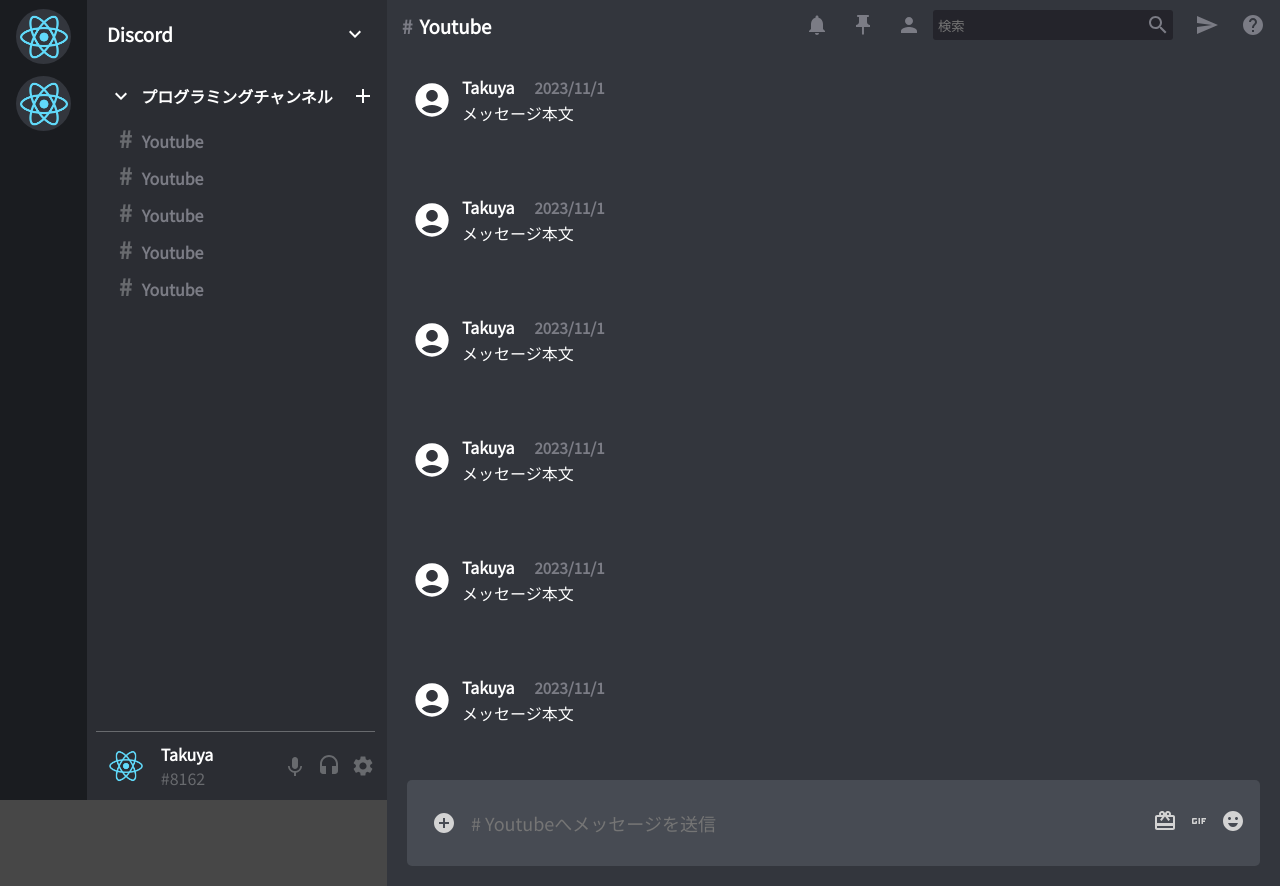
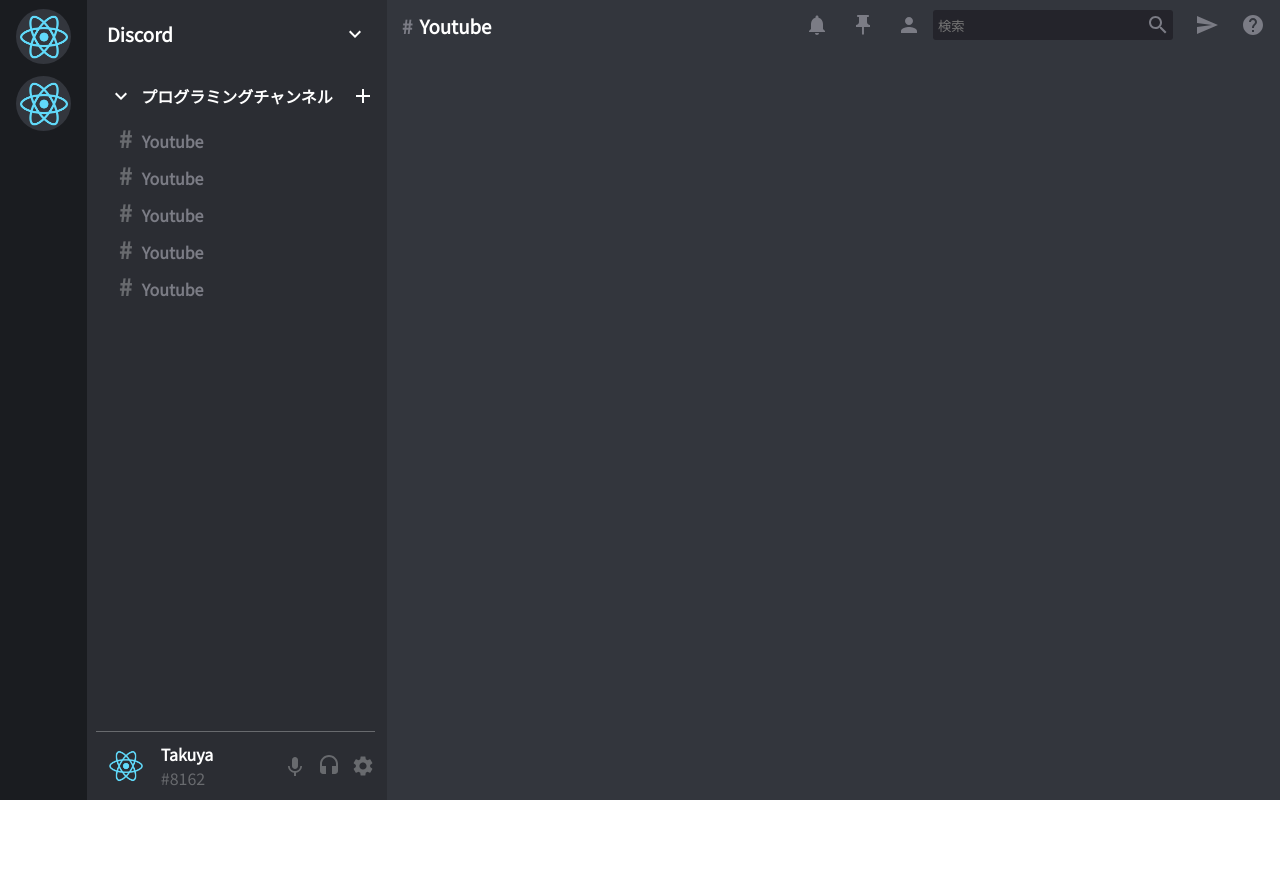
Before and after one commit to Takuya-ops/discord_clone, a React (Create React App) app: page / in a window 1280 px wide. After the commit the page ends 800 px from the top, so only its background shows below. Built offline with nearby package versions, Linux system fonts and the light colour scheme.

Commit message:
Revert "chatmessage component add"

```diff
--- a/src/components/chat/Chat.scss
+++ b/src/components/chat/Chat.scss
@@ -3,35 +3,5 @@
   flex-direction: column;
   flex-grow: 1;
   background-color: #33363d;
-  // justify-content: space-between;
-
-  .chatMessage {
-    flex-grow: 1;
-  }
-  .chatInput {
-    display: flex;
-    align-items: center;
-    justify-content: space-between;
-    padding: 15px;
-    background-color: #474b53;
-    border-radius: 5px;
-    margin: 20px;
-    color: lightgray;
-
-    form {
-      flex-grow: 1;
-      input {
-        padding: 15px;
-        background: transparent;
-        border: none;
-        outline: none;
-        color: white;
-        font-size: large;
-        width: 100%;
-      }
-      .chatInputButton {
-        display: none;
-      }
-    }
-  }
+  justify-content: space-between;
 }
--- a/src/components/chat/Chat.tsx
+++ b/src/components/chat/Chat.tsx
@@ -1,34 +1,13 @@
 import React from 'react'
 import ChatHeader from './ChatHeader'
 import "./Chat.scss"
-import { AddCircle, CardGiftcard, EmojiEmotions, Gif } from '@mui/icons-material'
-import ChatMessage from './ChatMessage'
 
 const Chat = () => {
   return (
     <div className='chat'>
       <ChatHeader/>
       <div className='chatMessage'></div>
-        <ChatMessage/>
-        <ChatMessage/>
-        <ChatMessage/>
-        <ChatMessage/>
-        <ChatMessage/>
-        <ChatMessage/>
-      <div className='chatInput'>
-        <AddCircle/>
-        <form>
-          <input type="text" placeholder='# Youtubeへメッセージを送信'/>
-          <button type="submit" className='chatInputButton'>
-             送信
-          </button>
-        </form>
-        <div className='chatInputIcons'>
-          <CardGiftcard/>
-          <Gif/>
-          <EmojiEmotions/>
-        </div>
-      </div>
+      <div className='chatInput'></div>
     </div>
   )
 }
--- a/src/components/chat/ChatMessage.scss
+++ /dev/null
@@ -1,25 +0,0 @@
-.message {
-  display: flex;
-  align-items: center;
-  padding: 15px;
-  color: white;
-  // margin-bottom: 10px;
-
-  .MuiSvgIcon-root{
-    width: 40px;
-    height: 40px;
-  }
-
-  .messageInfo {
-    padding: 20px 20px 20px 10px;
-    p {
-      padding-top: 2px;
-    }
-  }
-
-  .messageTimestamp {
-    color: #7b7c85;
-    margin-left: 20px;
-    font-size: 15px;
-  }
-}
--- a/src/components/chat/ChatMessage.tsx
+++ /dev/null
@@ -1,19 +0,0 @@
-import React from 'react'
-import "./ChatMessage.scss"
-import { AccountCircle } from '@mui/icons-material'
-
-const ChatMessage = () => {
-  return (
-    <div className='message'>
-      <AccountCircle/>
-      <div className='messageInfo'>
-        <h4>Takuya
-          <span className='messageTimestamp'>2023/11/1</span>
-        </h4>
-        <p>メッセージ本文</p>
-      </div>
-    </div>
-  )
-}
-
-export default ChatMessage
```
